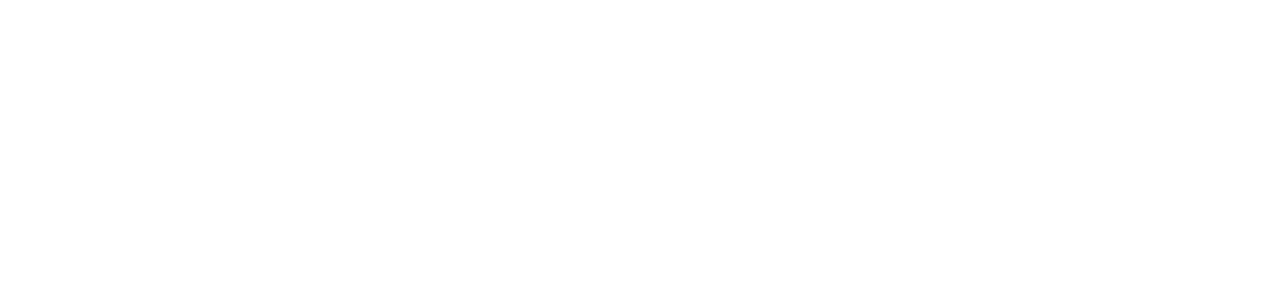
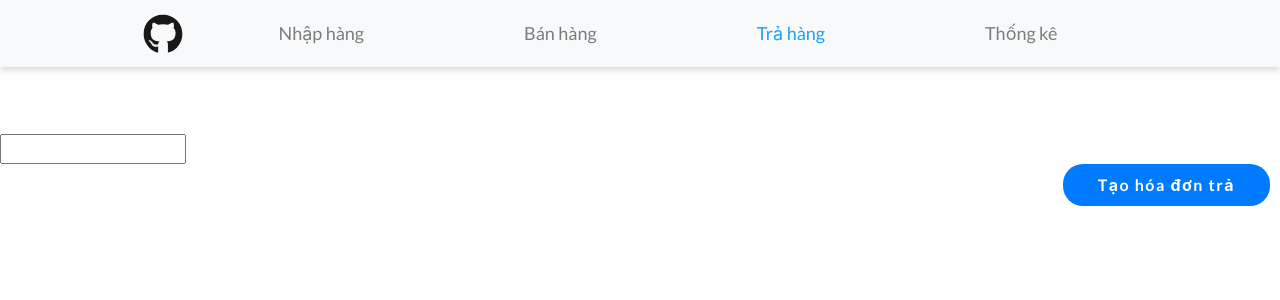
Before and after one commit to TeamJAV/DoAnOOP_version1, a React (Create React App) app in the folder doanoop-react/: page /refund in a window 1280 px wide. Shown: the top 300 px of the page. Built offline with nearby package versions, Linux system fonts and the light colour scheme.

Commit message:
adding refund

```diff
--- a/doanoop-react/src/App.jsx
+++ b/doanoop-react/src/App.jsx
@@ -3,6 +3,7 @@
 import { BrowserRouter, Route, Switch, Redirect } from "react-router-dom";
 import SellingScreen from "./pages/SellingScreen";
 import ImportScreen from "./pages/ImportScreen";
+import RefundScreen from "./pages/RefundScreen";
 
 export default class App extends React.Component {
   render() {
@@ -12,6 +13,7 @@
           <Redirect exact from="/" to="/selling"></Redirect>
           <Route path="/selling" component={SellingScreen}></Route>
           <Route path="/import" component={ImportScreen}></Route>
+          <Route path="/refund" component={RefundScreen}></Route>
         </Switch>
       </BrowserRouter>
     );
--- a/doanoop-react/src/components/NavigationBar.jsx
+++ b/doanoop-react/src/components/NavigationBar.jsx
@@ -16,7 +16,7 @@
             <Nav className="mr-auto" activeKey={this.props.pathname}>
               <Nav.Link href="/import">Nhập hàng</Nav.Link>
               <Nav.Link href="/selling">Bán hàng</Nav.Link>
-              <Nav.Link href="#link">Trả hàng</Nav.Link>
+              <Nav.Link href="/refund">Trả hàng</Nav.Link>
               <Nav.Link href="#link">Thống kê</Nav.Link>
             </Nav>
           </Navbar.Collapse>
--- a/doanoop-react/src/components/import/BatchInputContainer.jsx
+++ b/doanoop-react/src/components/import/BatchInputContainer.jsx
@@ -1,6 +1,6 @@
 import React, { Component } from "react";
 import BatchInputForm from "./BatchInputForm";
-import BatchList from "./BatchList";
+import NewBatchList from "./NewBatchList";
 import { sortByProductName, isArrayNull } from "../../utils/array";
 import { Button } from "react-bootstrap";
 import ConfirmModal from "../ConfirmModal";
@@ -55,10 +55,10 @@
     return (
       <>
         <BatchInputForm setBatches={this.setProductBatches} />
-        <BatchList
+        <NewBatchList
           listBatches={this.state.productBatches}
           deleteBatch={this.deleteProductBatch}
-        ></BatchList>
+        ></NewBatchList>
         <div className="action-button">
           <Button
             className="btn btn-primary btn-confirm"
--- a/doanoop-react/src/components/import/BatchList.jsx
+++ b/doanoop-react/src/components/import/NewBatchList.jsx
@@ -1,7 +1,7 @@
 import React, { Component } from "react";
 import { isArrayNull } from "../../utils/array";
 
-export default class BatchList extends Component {
+export default class NewBatchList extends Component {
   handleDeleteBatch = (event) => {
     const batchIndex = event.target.parentNode.dataset.key - 1;
     this.props.deleteBatch(batchIndex);
--- /dev/null
+++ b/doanoop-react/src/components/refund/CreateRefundInvoice.jsx
@@ -0,0 +1,12 @@
+import React, { Component } from "react";
+import { Button } from "react-bootstrap";
+
+export default class CreateRefundInvoice extends Component {
+  render() {
+    return (
+      <>
+        <Button onClick={this.props.return}>Return</Button>
+      </>
+    );
+  }
+}
--- /dev/null
+++ b/doanoop-react/src/components/refund/InvoiceContainer.jsx
@@ -0,0 +1,35 @@
+import React, { Component } from "react";
+import InvoiceSearch from "./InvoiceSearch";
+import { Button } from "react-bootstrap";
+import CreateRefundInvoice from "./CreateRefundInvoice";
+
+export default class InvoiceContainer extends Component {
+  constructor(props) {
+    super(props);
+    this.state = {
+      invoice: {},
+      createNew: false,
+    };
+  }
+
+  setCreateNew = () => {
+    this.setState({
+      createNew: !this.state.createNew,
+    });
+  };
+
+  render() {
+    return (
+      <>
+        {this.state.createNew ? (
+          <CreateRefundInvoice return={this.setCreateNew}></CreateRefundInvoice>
+        ) : (
+          <>
+            <InvoiceSearch />
+            <Button onClick={this.setCreateNew}>Tạo hóa đơn trả</Button>
+          </>
+        )}
+      </>
+    );
+  }
+}
--- /dev/null
+++ b/doanoop-react/src/components/refund/InvoiceSearch.jsx
@@ -0,0 +1,36 @@
+import React, { Component } from "react";
+
+export default class InvoiceSearch extends Component {
+  constructor(props) {
+    super(props);
+    this.state = {
+      value: "",
+    };
+  }
+
+  handleFormSubmit = (event) => {
+    event.preventDefault();
+    console.log(this.state.value);
+  };
+
+  handleInputChange = (event) => {
+    this.setState({
+      value: event.target.value,
+    });
+  };
+
+  render() {
+    return (
+      <>
+        <form className="invoice-search" onSubmit={this.handleFormSubmit}>
+          <input
+            type="text"
+            name="invoice-search__input"
+            onChange={this.handleInputChange}
+            value={this.state.value}
+          ></input>
+        </form>
+      </>
+    );
+  }
+}
--- /dev/null
+++ b/doanoop-react/src/pages/RefundScreen.jsx
@@ -0,0 +1,14 @@
+import React, { Component } from "react";
+import InvoiceContainer from "../components/refund/InvoiceContainer";
+import NavigationBar from "../components/NavigationBar";
+
+export default class RefundScreen extends Component {
+  render() {
+    return (
+      <>
+        <NavigationBar pathname="/refund"></NavigationBar>
+        <InvoiceContainer></InvoiceContainer>
+      </>
+    );
+  }
+}
```
Also changed, not shown: doanoop-react/src/pages/HomeScreen.jsx (deleted, +0 -11 lines), doanoop-react/src/components/BatchList.jsx (added).
